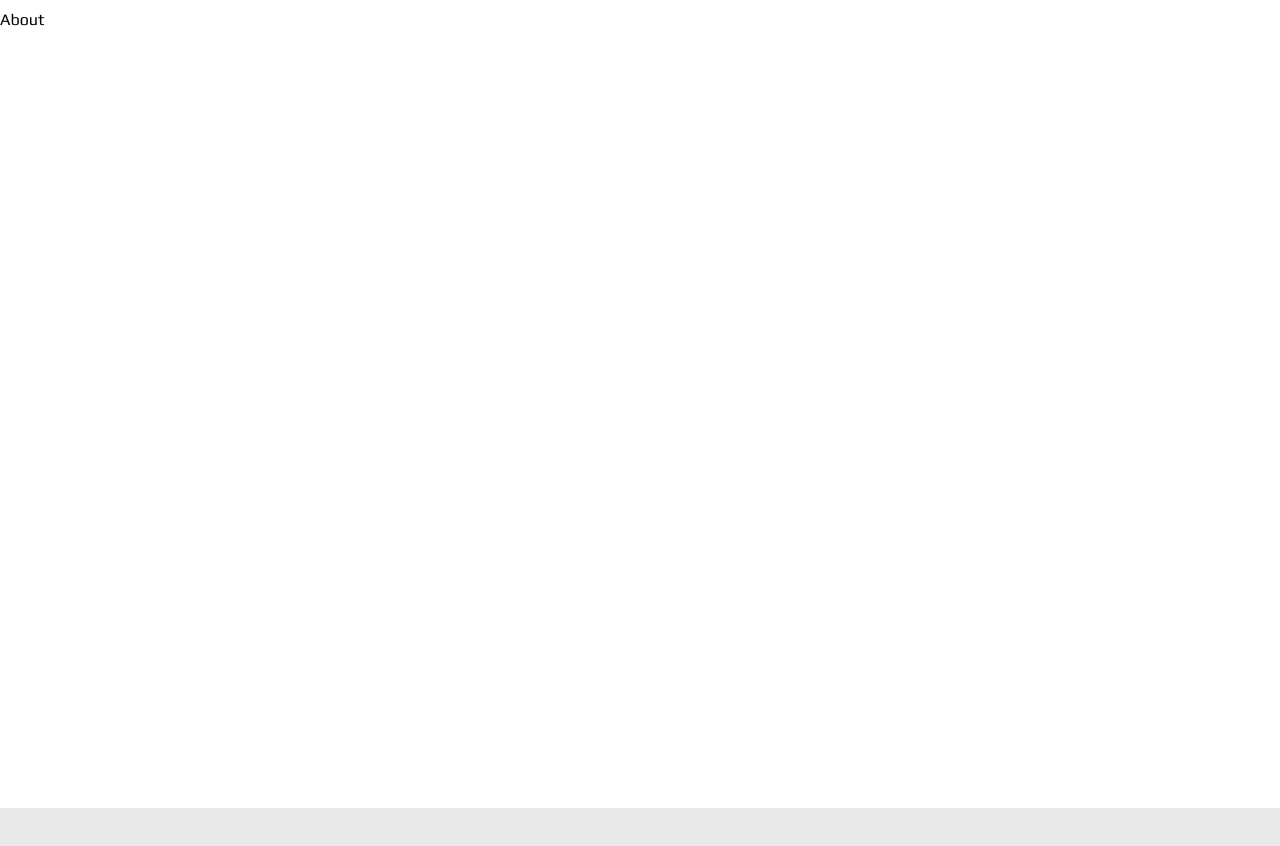
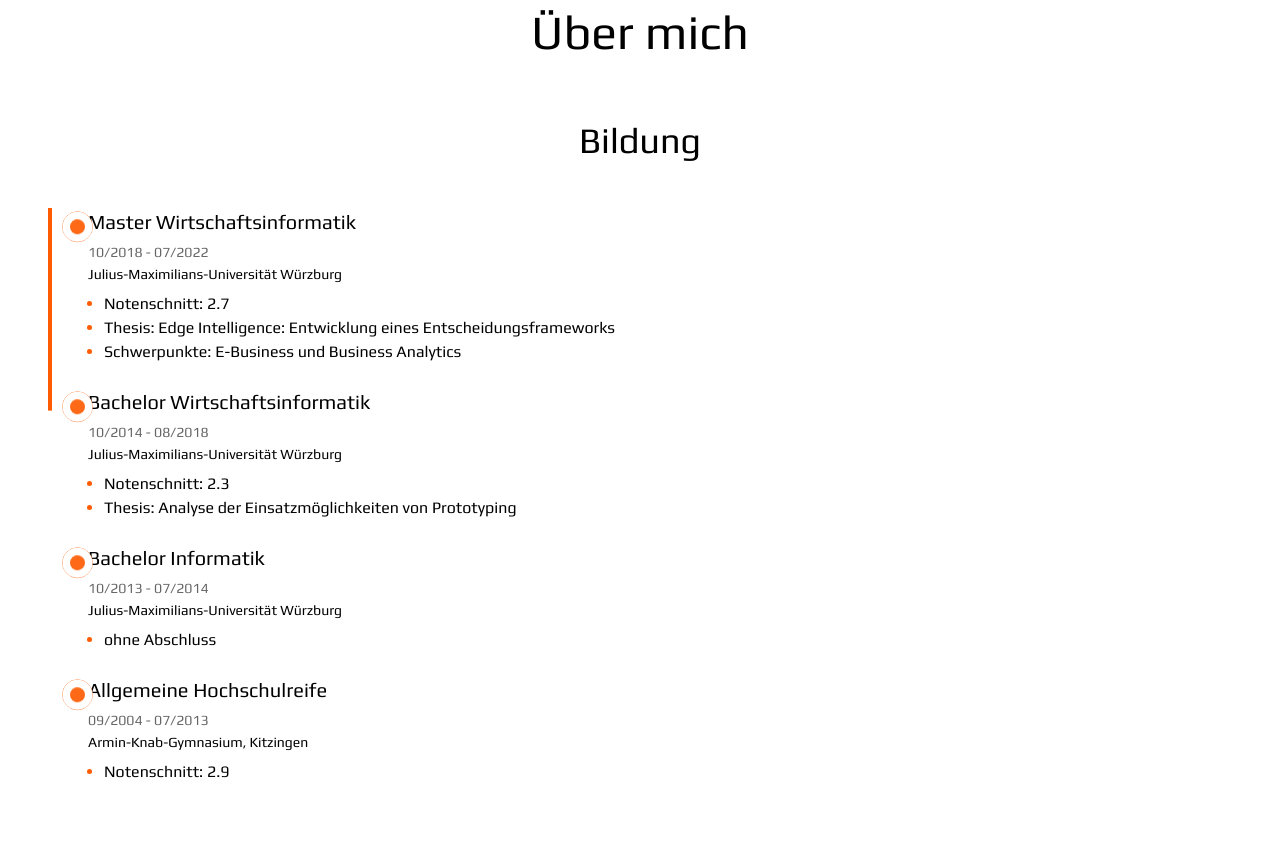
Before and after one commit to SchmittYannic/portfolio_ys, a React (Vite) app: page / in a window 1280 px wide. Shown: the part 920-1766 px from the top of the page. Before the commit the page ends 1728 px from the top, so only its background shows below. Built offline with nearby package versions, Linux system fonts and the light colour scheme.

Commit message:
Added Education to About Section
Added Education in Form of a timeline to the About Section.

Added Colorscheme styles to css.

Color value now saved as data-color property in html element. This is done so it can be used in the css for selection purposes.

```diff
--- a/src/App.tsx
+++ b/src/App.tsx
@@ -25,8 +25,10 @@ const App = () => {
 
         if (localStorage.color) {
             setColor(localStorage.color);
+            document.documentElement.setAttribute("data-color", localStorage.color);
         } else {
             setColor("Orange");
+            document.documentElement.setAttribute("data-color", "Orange");
         }
     }, [])
 
--- a/src/components/About.tsx
+++ b/src/components/About.tsx
@@ -1,8 +1,121 @@
+import { useContext, useRef } from "react"
+import { motion, useScroll, MotionValue } from "framer-motion"
+
+import { TextContent, education_de, educationType, education_en } from "../constants"
+import { SettingsContext } from "../context/SettingsProvider"
+
+const LiIcon = ({ progress }: { progress: MotionValue<number>}) => {
+    const { color } = useContext(SettingsContext);
+    const strokeColorClass900 = `stroke-action${color}-900`;
+    const fillColorClass900 = `fill-action${color}-900`
+
+    return (
+        <figure className="absolute xl:left-0 -left-7 dark:stroke-lightText stroke-darkText">
+            <svg className="-rotate-90" width="75" height="75" viewBox="0 0 100 100">
+                <circle cx="75" cy="50" r="20" className={`${strokeColorClass900} stroke-1 fill-none`} />
+                <motion.circle
+                    cx="75" cy="50" r="20" className="stroke-[5px] dark:fill-darkBase fill-base"
+                    style={{
+                        pathLength : progress
+                    }}
+                />
+                <circle cx="75" cy="50" r="10" className={`animate-pulse stroke-1 ${fillColorClass900}`} />
+            </svg>
+        </figure>
+    )
+}
+
+const TimelineEntry = ({ entry }: { entry: educationType }) => {
+    const { lang } = useContext(SettingsContext);
+    const ref = useRef(null);
+    const { scrollYProgress } = useScroll(
+        {
+            target: ref,
+            offset: ["center end", "center center"]
+        }
+    );
+
+    return (
+        <li ref={ref}>
+            <LiIcon progress={scrollYProgress} />
+
+            <motion.div
+                className="mb-6"
+                initial={{y:50}}
+                whileInView={{y:0}}
+                transition={{duration:0.5, type:"spring"}}
+            >
+                <h4 className="dark:text-darkTextPrimary text-textPrimary text-xl mb-1">
+                    {entry.name}
+                </h4>
+                <span className="text-sm dark:text-darkTextPrimary/60 text-textPrimary/60">
+                    {entry.start} - {entry.end}
+                </span>
+                <p className="mb-2 text-sm dark:text-darkTextPrimary text-textPrimary">
+                    {entry.location}
+                </p>
+                <ul className="ml-4 list-disc list-outside">
+                    <li>
+                        {entry.grade === "noDegree"
+                            ? lang === "de" ? TextContent.german.noDegree : TextContent.english.noDegree
+                            : lang === "de" ? TextContent.german.gpa + entry.grade : TextContent.english.gpa + entry.grade
+                        }
+                    </li>
+                    {entry.thesis &&
+                        <li>
+                            {lang === "de" ? TextContent.german.thesis : TextContent.english.thesis}{entry.thesis}
+                        </li>
+                    }
+                    {entry.focus &&
+                        <li>
+                            {lang === "de" ? TextContent.german.focus : TextContent.english.focus}{entry.focus}
+                        </li>
+                    }
+                </ul>
+            </motion.div>
+        </li>
+    )
+}
+
 const About = () => {
+    const { lang, color } = useContext(SettingsContext);
+    const ref = useRef(null);
+    const { scrollYProgress } = useScroll(
+        {
+            target: ref,
+            offset: ["start end", "center start"]
+        }
+    );
+    const bgColorClass900 = `bg-action${color}-900`;
+    const education = lang === "de" ? education_de : education_en;
+
     return (
-        <div className="min-h-[800px]" id="about">
-            About
-        </div>
+        <section id="about" className="w-full mb-32">
+            <h2 className="mb-16 text-5xl text-center dark:text-darkTextPrimary text-textPrimary">
+                {lang === "de" ? TextContent.german.aboutHead : TextContent.english.aboutHead}
+            </h2>
+
+            <div>
+                <div className="px-10">
+                    <h3 className="mb-12 text-4xl text-center dark:text-darkTextPrimary text-textPrimary">
+                        {lang === "de" ? TextContent.german.educationHead : TextContent.english.educationHead}
+                    </h3>
+
+                    <div ref={ref} className="relative w-full mx-auto">
+                        <motion.div
+                            className={`absolute top-0 left-2 w-[4px] h-full origin-top ${bgColorClass900}`}
+                            style={{scaleY: scrollYProgress}}
+                        />
+
+                        <ul className="ml-12 flex flex-col items-start">
+                            {education.map(entry => (
+                                <TimelineEntry key={entry.name} entry={entry} />
+                            ))}
+                        </ul>
+                    </div>
+                </div>
+            </div>
+        </section>
     )
 }
 
--- a/src/components/Navbar.tsx
+++ b/src/components/Navbar.tsx
@@ -65,6 +65,7 @@ const SettingsMenu = () => {
         const value = e.target.value;
 
         setColor(value);
+        document.documentElement.setAttribute("data-color", value);
         localStorage.color = value;
     }
 
--- a/src/constants/index.ts
+++ b/src/constants/index.ts
@@ -5,10 +5,18 @@ const TextContent = {
         language: "Sprache",
         colorscheme: "Farbschema",
         navigation: "Navigation",
+
         contact: "Kontakt",
         heroHeadText: "Hi, Ich bin ",
         heroSubText1: "angehender Webentwickler mit Fokus auf dem ",
-        heroSubText2: ". Mit den neuesten Technologien werde ich ihre Designs zum Leben erwecken."
+        heroSubText2: ". Mit den neuesten Technologien werde ich ihre Designs zum Leben erwecken.",
+
+        aboutHead: "Über mich",
+        educationHead: "Bildung",
+        noDegree: "ohne Abschluss",
+        gpa: "Notenschnitt: ",
+        thesis: "Thesis: ",
+        focus: "Schwerpunkte: ",
     },
     english: {
         settings: "Settings",
@@ -16,10 +24,18 @@ const TextContent = {
         language: "Language",
         colorscheme: "Colorscheme",
         navigation: "Navigation",
+
         contact: "Contact",
         heroHeadText: "Hi, I am ",
         heroSubText1: "aspiring web developer with focus on the ",
-        heroSubText2: ". Using the latest technologies, I will bring your designs to life."
+        heroSubText2: ". Using the latest technologies, I will bring your designs to life.",
+
+        aboutHead: "About me",
+        educationHead: "Education",
+        noDegree: "no degree",
+        gpa: "GPA: ",
+        thesis: "Thesis: ",
+        focus: "Focus: ",
     }
 }
 
@@ -80,8 +96,97 @@ const navLinks = [
     },
 ];
 
+export type educationType = {
+    name: string,
+    start: string,
+    end: string,
+    type: string,
+    location: string,
+    grade: number | "noDegree",
+    thesis?: string,
+    focus?: string
+}
+
+const education_de: educationType[] = [
+    {
+        name: "Master Wirtschaftsinformatik",
+        start: "10/2018",
+        end: "07/2022",
+        type: "Uni - Master",
+        location: "Julius-Maximilians-Universität Würzburg",
+        grade: 2.7,
+        thesis: "Edge Intelligence: Entwicklung eines Entscheidungsframeworks",
+        focus: "E-Business und Business Analytics"
+    },
+    {
+        name: "Bachelor Wirtschaftsinformatik",
+        start: "10/2014",
+        end: "08/2018",
+        type: "Uni - Bachelor",
+        location: "Julius-Maximilians-Universität Würzburg",
+        grade: 2.3,
+        thesis: "Analyse der Einsatzmöglichkeiten von Prototyping"
+    },
+    {
+        name: "Bachelor Informatik",
+        start: "10/2013",
+        end: "07/2014",
+        type: "Uni - Bachelor",
+        location: "Julius-Maximilians-Universität Würzburg",
+        grade: "noDegree"
+    },
+    {
+        name: "Allgemeine Hochschulreife",
+        start: "09/2004",
+        end: "07/2013",
+        type: "Gymnasium",
+        location: "Armin-Knab-Gymnasium, Kitzingen",
+        grade: 2.9
+    }
+];
+
+const education_en: educationType[] = [
+    {
+        name: "Master Information Systems",
+        start: "10/2018",
+        end: "07/2022",
+        type: "Uni - Master",
+        location: "Julius-Maximilians-Universität Würzburg",
+        grade: 2.7,
+        thesis: "Edge Intelligence: Development of a decision framework",
+        focus: "E-Business and Business Analytics"
+    },
+    {
+        name: "Bachelor Information Systems",
+        start: "10/2014",
+        end: "08/2018",
+        type: "Uni - Bachelor",
+        location: "Julius-Maximilians-Universität Würzburg",
+        grade: 2.3,
+        thesis: "Analysis of use of prototyping"
+    },
+    {
+        name: "Bachelor Computer Science",
+        start: "10/2013",
+        end: "07/2014",
+        type: "Uni - Bachelor",
+        location: "Julius-Maximilians-Universität Würzburg",
+        grade: "noDegree"
+    },
+    {
+        name: "General Higher Qualification for University Entrance",
+        start: "09/2004",
+        end: "07/2013",
+        type: "Gymnasium",
+        location: "Armin-Knab-Gymnasium, Kitzingen",
+        grade: 2.9
+    }
+];
+
 export {
     navLinks,
     TextContent,
-    colorOption
+    colorOption,
+    education_de,
+    education_en,
 }
--- a/src/index.css
+++ b/src/index.css
@@ -6,8 +6,12 @@
 
 @layer base {
     :root {
+        --actionBlue-900: 29, 155, 240, 1;
         --actionOrange-900: 254, 91, 2, 1;
-        --actionBlue-900: 29, 155, 240, 1;
+        --actionGreen-900: 0, 186, 124, 1;
+        --actionPurple-900: 120, 86, 255, 1;
+        --actionMagenta-900: 249, 24, 128, 1;
+        --actionYellow-900: 255, 212, 0, 1;
     }
 }
 
@@ -38,10 +42,76 @@ body {
     align-items: center;
 }
 
-.flag-checkbox:not(:checked)~#german-flag .rect {
+/* ColorScheme */
+
+html[data-color="Orange"] .flag-checkbox:not(:checked)~#german-flag .rect {
     stroke: rgba(var(--actionOrange-900));
 }
 
-.flag-checkbox:checked~#uk-flag .rect {
+html[data-color="Orange"] .flag-checkbox:checked~#uk-flag .rect {
     stroke: rgba(var(--actionOrange-900));
 }
+
+html[data-color="Orange"] ::marker {
+    color: rgba(var(--actionOrange-900));
+}
+
+html[data-color="Blue"] .flag-checkbox:not(:checked)~#german-flag .rect {
+    stroke: rgba(var(--actionBlue-900));
+}
+
+html[data-color="Blue"] .flag-checkbox:checked~#uk-flag .rect {
+    stroke: rgba(var(--actionBlue-900));
+}
+
+html[data-color="Blue"] ::marker {
+    color: rgba(var(--actionBlue-900));
+}
+
+html[data-color="Green"] .flag-checkbox:not(:checked)~#german-flag .rect {
+    stroke: rgba(var(--actionGreen-900));
+}
+
+html[data-color="Green"] .flag-checkbox:checked~#uk-flag .rect {
+    stroke: rgba(var(--actionGreen-900));
+}
+
+html[data-color="Green"] ::marker {
+    color: rgba(var(--actionGreen-900));
+}
+
+html[data-color="Purple"] .flag-checkbox:not(:checked)~#german-flag .rect {
+    stroke: rgba(var(--actionPurple-900));
+}
+
+html[data-color="Purple"] .flag-checkbox:checked~#uk-flag .rect {
+    stroke: rgba(var(--actionPurple-900));
+}
+
+html[data-color="Purple"] ::marker {
+    color: rgba(var(--actionPurple-900));
+}
+
+html[data-color="Magenta"] .flag-checkbox:not(:checked)~#german-flag .rect {
+    stroke: rgba(var(--actionMagenta-900));
+}
+
+html[data-color="Magenta"] .flag-checkbox:checked~#uk-flag .rect {
+    stroke: rgba(var(--actionMagenta-900));
+}
+
+html[data-color="Magenta"] ::marker {
+    color: rgba(var(--actionMagenta-900));
+}
+
+html[data-color="Yellow"] .flag-checkbox:not(:checked)~#german-flag .rect {
+    stroke: rgba(var(--actionYellow-900));
+}
+
+html[data-color="Yellow"] .flag-checkbox:checked~#uk-flag .rect {
+    stroke: rgba(var(--actionYellow-900));
+}
+
+html[data-color="Yellow"] ::marker {
+    color: rgba(var(--actionYellow-900));
+}
--- a/tailwind.config.js
+++ b/tailwind.config.js
@@ -86,7 +86,7 @@ export default {
     },
     plugins: [],
     safelist: [{
-        pattern: /(bg|text|border)-action(Blue|Green|Purple|Magenta|Yellow)-(900|800|700|600|500|400|300|200|100)/
+        pattern: /(bg|text|border|stroke|fill)-action(Blue|Green|Purple|Magenta|Yellow|Orange)-(900|800|700|600|500|400|300|200|100)/
     }],
     darkMode: "class",
 }
```
